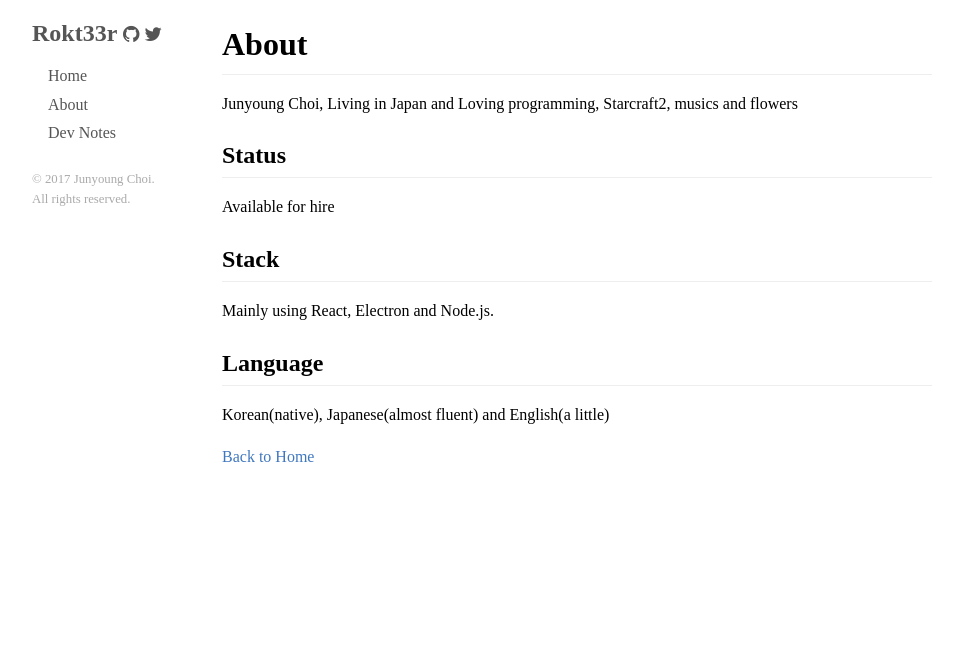
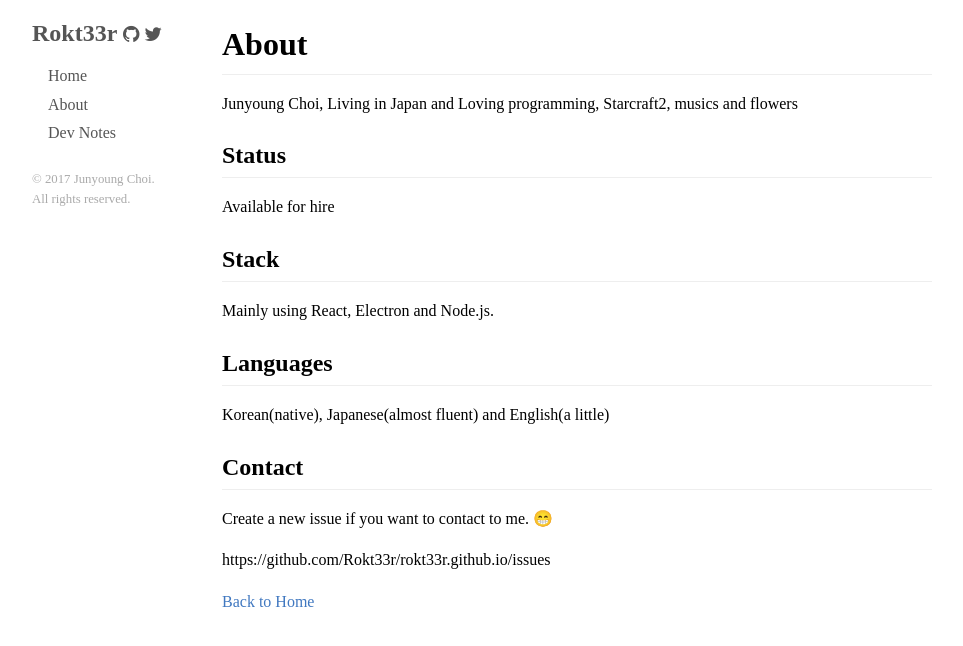
Before and after one commit to Rokt33r/rokt33r.github.io, a Jekyll site: the page built from about.md, in a window 1280 px wide. Shown: the top 646 px of the page, without its empty margins (158-1121 px from the left). Built offline with Jekyll 4.4.1, drawn with Linux system fonts in a browser that asks for light colours; nearby versions of some CDN libraries; emoji names are drawn with the system emoji font; some web fonts are replaced.

Commit message:
Update about page

```diff
--- a/about.md
+++ b/about.md
@@ -18,8 +18,14 @@ Available for hire
 
 Mainly using React, Electron and Node.js.
 
-## Language
+## Languages
 
 Korean(native), Japanese(almost fluent) and English(a little)
 
+## Contact
+
+Create a new issue if you want to contact to me. :grin:
+
+https://github.com/Rokt33r/rokt33r.github.io/issues
+
 <a href="/">Back to Home</a>
```
